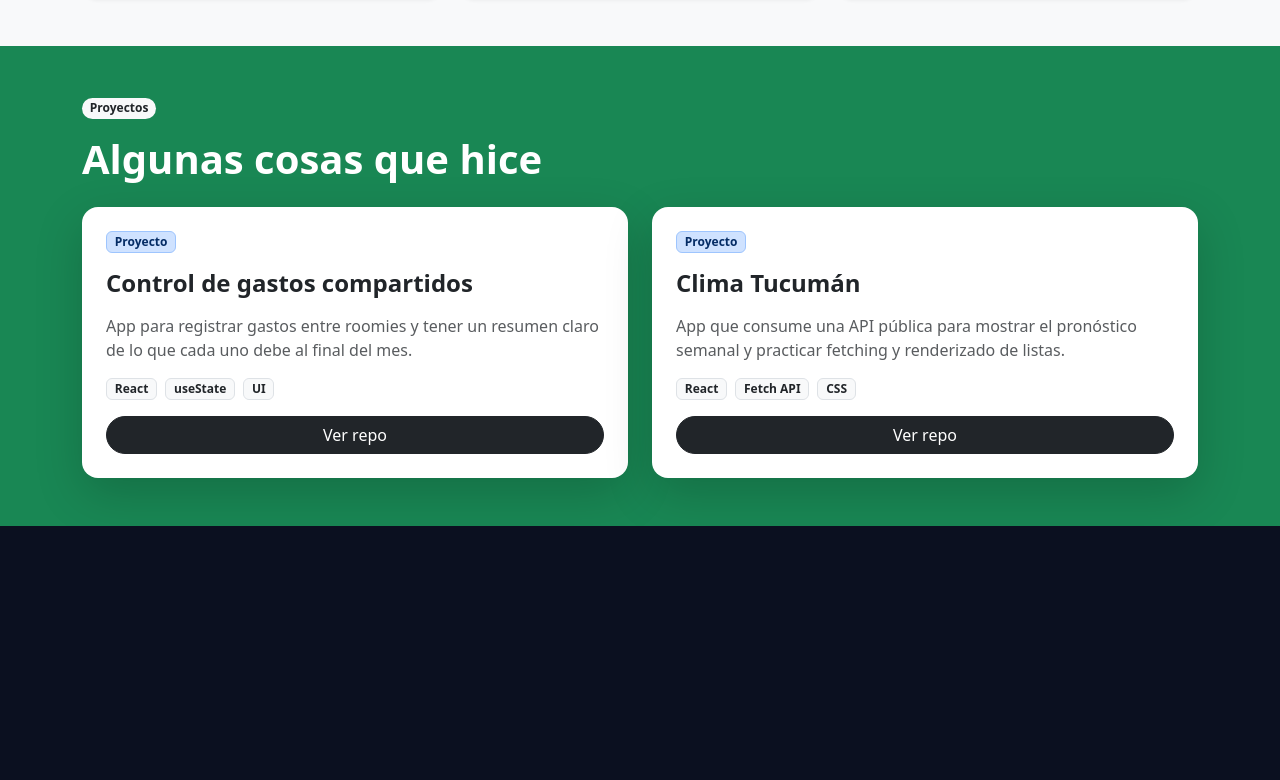
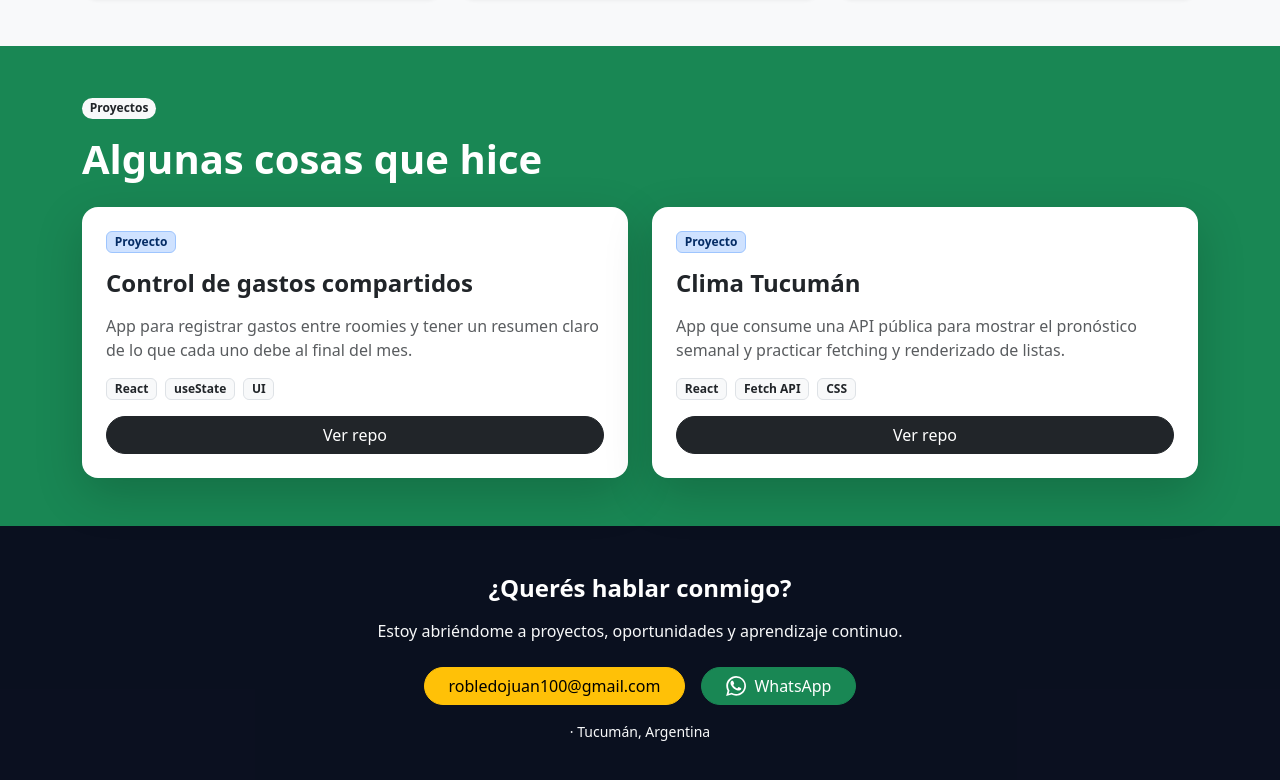
Before and after one commit to Juanrobledo100/Practico-1-Programacion, a React (Vite) app: page / in a window 1280 px wide. Shown: the part 1344-2124 px from the top of the page. Before the commit the page ends 1870 px from the top, so only its background shows below. Built offline with nearby package versions, Linux system fonts and the light colour scheme; the HTML template or start-up script is replaced by a standard one.

Commit message:
se creo el componente footer

```diff
--- a/src/App.css
+++ b/src/App.css
@@ -56,3 +56,7 @@ body {
 .skill-stack {
     background: var(--bg-surface);
 }
+
+.footer{
+    background:rgba(11, 16, 32, 0.9) !important;
+}
--- a/src/App.jsx
+++ b/src/App.jsx
@@ -4,6 +4,7 @@ import Header from './components/Header';
 import Hero from './components/Hero';
 import Projects from './components/Projects';
 import Skills from './components/Skills';
+import Footer from './components/Footer';
 
 
 function App() {
@@ -17,7 +18,7 @@ function App() {
      <About />
      <Skills />
      <Projects />
-
+     <Footer />
     </>
   )
 }
--- a/src/components/Footer.jsx
+++ b/src/components/Footer.jsx
@@ -0,0 +1,34 @@
+function Footer({ nombre }) {
+  return (
+    <footer id="contact" className="footer text-light py-5">
+      <div className="container text-center">
+        <h3 className="h4 fw-bold mb-3 text-white">¿Querés hablar conmigo?</h3>
+        <p className="text-light mb-4">
+          Estoy abriéndome a proyectos, oportunidades y aprendizaje continuo.
+        </p>
+
+        <div className="d-flex flex-column flex-md-row justify-content-center gap-3 mb-3">
+          <a className="btn btn-warning rounded-pill px-4" href="mailto:robledojuan100@gmail.com">
+            robledojuan100@gmail.com
+          </a>
+          <a
+            className="btn btn-success rounded-pill px-4 d-inline-flex align-items-center justify-content-center gap-2"
+            href="https://wa.me/5493814684269"
+            target="_blank"
+            rel="noreferrer"
+            aria-label="Contactarme por WhatsApp"
+          >
+            <svg aria-hidden="true" width="20" height="20" viewBox="0 0 24 24" fill="currentColor">
+              <path d="M20.5 3.5A11.8 11.8 0 0 0 12.1 0C5.6 0 .3 5.3.3 11.8c0 2.1.5 4.1 1.6 5.9L.2 24l6.4-1.7a11.8 11.8 0 0 0 5.5 1.4h.1c6.5 0 11.8-5.3 11.8-11.8 0-3.2-1.3-6.2-3.5-8.4ZM12.2 21.7h-.1c-1.7 0-3.4-.5-4.8-1.3l-.3-.2-3.8 1 1-3.7-.2-.3a9.8 9.8 0 0 1-1.5-5.3C2.5 6.5 6.9 2 12.2 2c2.6 0 5.1 1 6.9 2.9a9.7 9.7 0 0 1 2.9 6.9c0 5.4-4.4 9.9-9.8 9.9Zm5.4-7.4c-.3-.2-1.8-.9-2.1-1-.3-.1-.5-.2-.7.2-.2.3-.8 1-1 1.2-.2.2-.4.2-.7.1-.3-.2-1.3-.5-2.5-1.6-.9-.8-1.6-1.8-1.8-2.1-.2-.3 0-.5.1-.7l.5-.6c.2-.2.2-.4.3-.6.1-.2 0-.5 0-.7-.1-.2-.7-1.7-1-2.3-.3-.6-.5-.5-.7-.5h-.6c-.2 0-.6.1-.9.4-.3.3-1.1 1.1-1.1 2.6s1.1 3 1.3 3.2c.2.2 2.2 3.4 5.4 4.8.8.3 1.4.5 1.9.6.8.3 1.5.2 2.1.1.7-.1 1.8-.7 2-1.4.2-.7.2-1.3.1-1.4-.1-.1-.3-.2-.6-.3Z" />
+            </svg>
+            WhatsApp
+          </a>
+        </div>
+
+        <p className="text-light small mb-0">{nombre} · Tucumán, Argentina</p>
+      </div>
+    </footer>
+  );
+}
+
+export default Footer;
```
